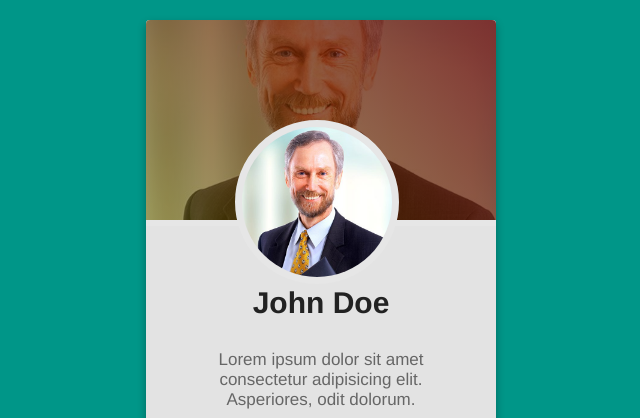
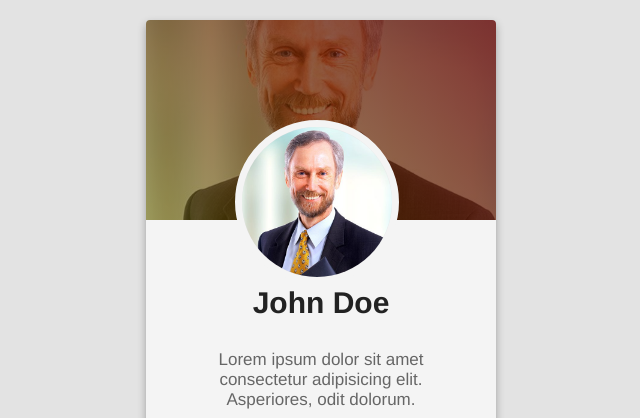
Before and after one commit to BK-Star/ProfileCard, a plain HTML site: page index.html in a window 1280 px wide. Shown: the top 418 px of the page, without its empty margins (319-959 px from the left). Drawn offline with nearby package versions, Linux system fonts and the light colour scheme.

Commit message:
Changing the background color of the body and the card

```diff
--- a/style.css
+++ b/style.css
@@ -1,7 +1,7 @@
 body{
     font-family: 'Helvetica', sans-serif;
     font-size: 17px;
-    background-color: #009688;
+    background-color: #e3e3e3;
     margin: 0;
     padding: 0;
     overflow: hidden;
@@ -9,7 +9,7 @@ body{
 
 .card{
     box-shadow: 0 4px 8px 0 rgba(0, 0, 0, 0.3);
-    background-color: #e3e3e3;
+    background-color: #f4f4f4;
     margin: 20px auto;
     padding: 0px;
     max-width: 350px;
@@ -29,7 +29,7 @@ body{
     position: relative;
     margin: 0;
     padding: 0;
-    border-bottom: 6px solid #e6e6e6;
+    border-bottom: 6px solid #f4f4f4;
     border-radius: 4px 4px 0 0;
 }
 
@@ -37,7 +37,7 @@ body{
     width: 150px;
     height: 150px;
     border-radius: 200px;
-    border: 7px solid #e6e6e6;
+    border: 7px solid #f4f4f4;
     z-index: 2;
     position: absolute;
     top: 50%;
```
